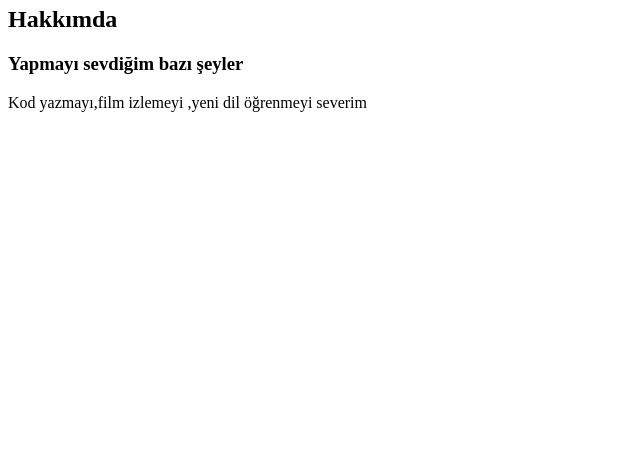
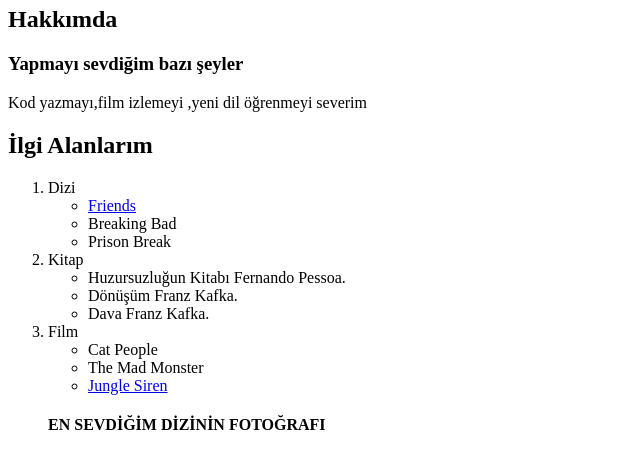
Before and after one commit to lanasaka/ilkwebsitesi, a plain HTML site: page deneme/index.html in a window 1280 px wide. Shown: the part 60-509 px from the top of the page, without its empty margins (0-640 px from the left). Drawn offline with Linux system fonts and the light colour scheme; grey boxes are pictures that could not be loaded.

Commit message:
Update index.html
odev 2

```diff
--- a/deneme/index.html
+++ b/deneme/index.html
@@ -6,3 +6,29 @@
 <h3>Yapmayı sevdiğim bazı şeyler </h3>
 <!-- p etiketiyle sevdiğm şeyleri anlattım  -->
 <p>Kod yazmayı,film izlemeyi ,yeni dil öğrenmeyi severim </p>
+   <h2> İlgi Alanlarım</h2>
+<ol>
+    <li> Dizi</li>
+ <ul>
+     <li><a href="https://www.imdb.com/title/tt0108778/"> Friends</a></li>
+
+     <li>Breaking Bad</li>
+
+     <li>Prison Break </li>
+</ul>
+<li> Kitap</li>
+<ul>
+   <li>Huzursuzluğun Kitabı Fernando Pessoa.</li>
+   <li> <a href="https://www.imdb.com/title/tt2319941/"></a> Dönüşüm Franz Kafka.</li>
+   <li>Dava Franz Kafka.</li>
+</ul>
+
+<li>Film</li>
+<ul>
+    <li>Cat People</li>
+    <li>The Mad Monster</li>
+    <li><a href="https://www.imdb.com/title/tt0034929/">Jungle Siren</a></li>
+</ul>
+
+<h4> EN SEVDİĞİM DİZİNİN FOTOĞRAFI</h4>
+<img src="https://www.google.com/imgres?imgurl=https%3A%2F%2Fm.media-amazon.com%2Fimages%2FM%2FMV5BZDc2NTg5YWUtZGZlZC00Y2VmLTgwZjEtZDUxM2QyNGRmYjZlXkEyXkFqcGdeQWFybm8%40._V1_QL75_UX500_CR0%2C0%2C500%2C281_.jpg&imgrefurl=https%3A%2F%2Fwww.imdb.com%2Ftitle%2Ftt0108778%2F&tbnid=akL0nfwpjObvEM&vet=12ahUKEwiyx9SAoLD6AhVdnv0HHR7lCRoQMygCegUIARC7AQ..i&docid=OXs4KB9tMx4sIM&w=500&h=281&q=friends%20imdb&ved=2ahUKEwiyx9SAoLD6AhVdnv0HHR7lCRoQMygCegUIARC7AQ" alt="Friends">
```
